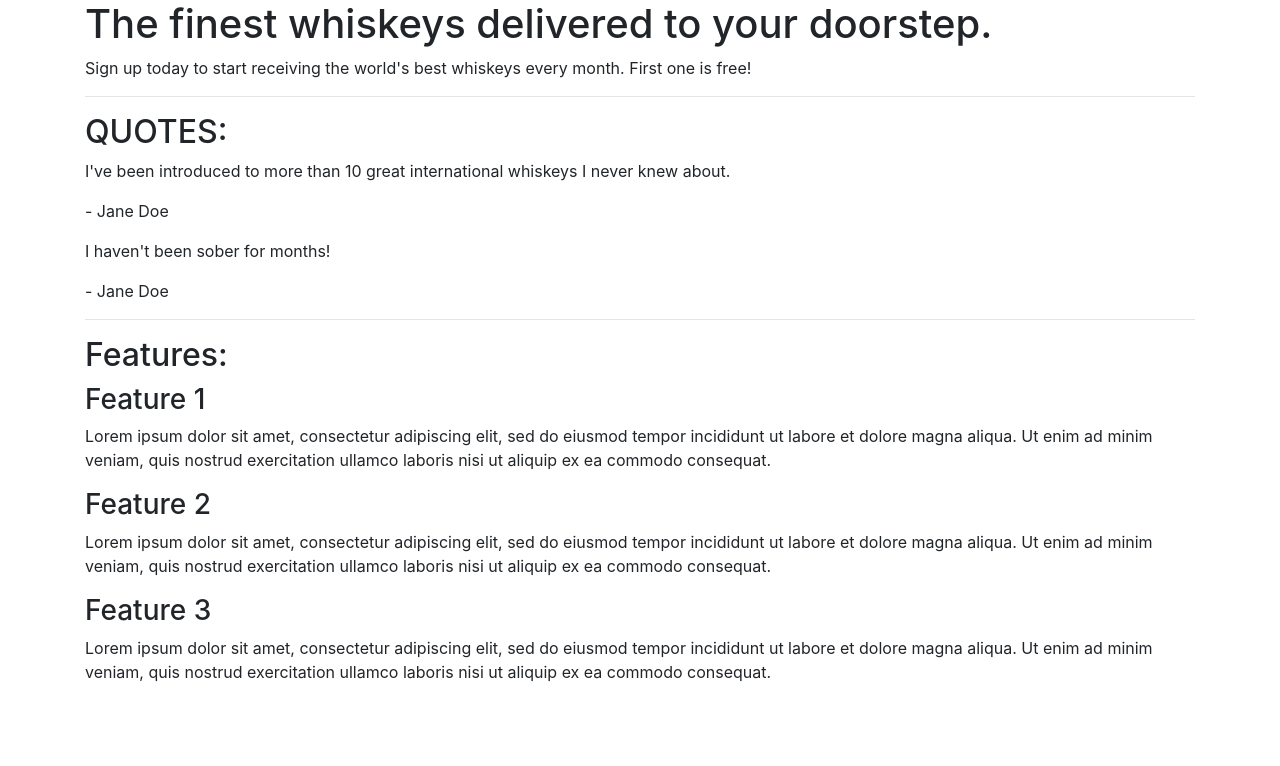
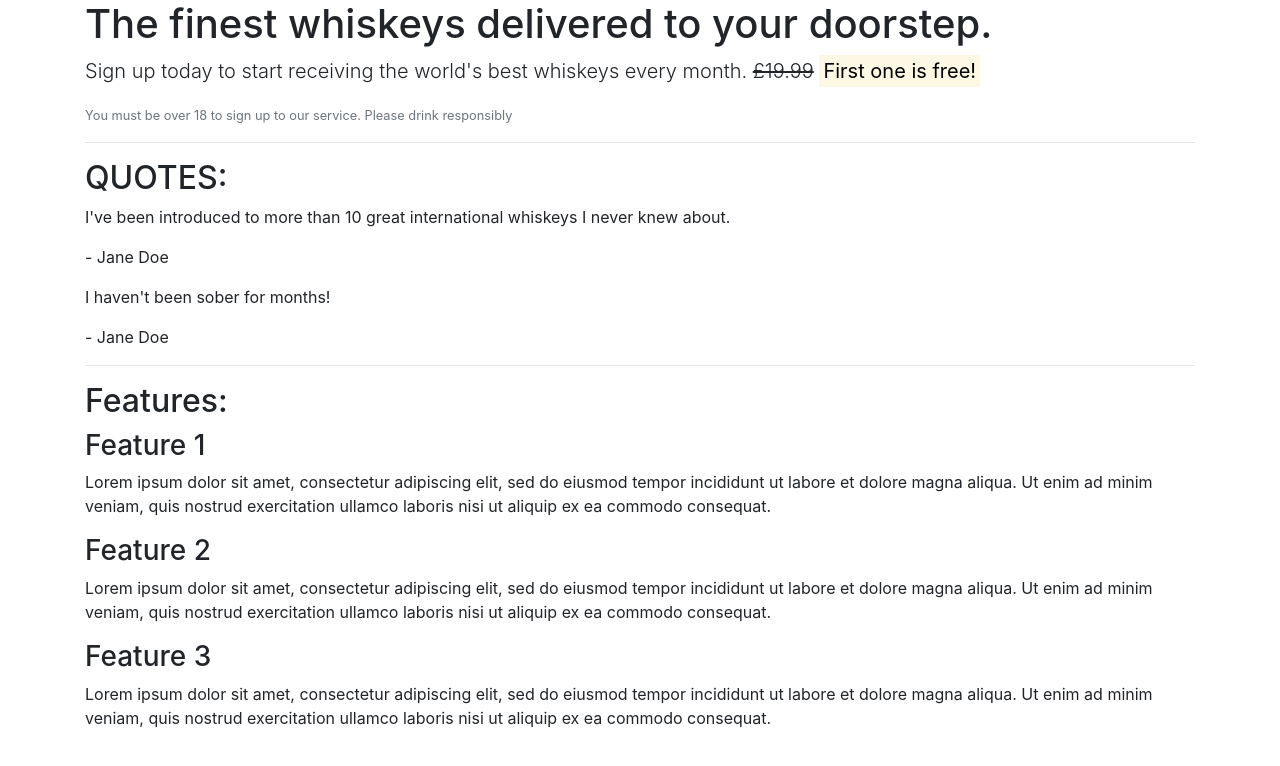
Before and after one commit to Yahya-H-Mohamed/Bootstrap-Practice-Whiskey-Page, a plain HTML site: page index.html in a window 1280 px wide. Drawn offline with nearby package versions, Linux system fonts and the light colour scheme.

Commit message:
add bootstrap styles to the callout section

```diff
--- a/index.html
+++ b/index.html
@@ -1,9 +1,8 @@
 <!DOCTYPE html>
 <html lang="en-us">
-
 <head>
     <meta charset="utf-8">
-
+    <meta name="viewport" content="width=device-width, initial-scale=1.0">
     <title>Whiskey Drop | Taste a new whiskey every month</title>
     <link rel="stylesheet" href="https://maxcdn.bootstrapcdn.com/bootstrap/4.1.3/css/bootstrap.min.css">
 </head>
@@ -13,7 +12,8 @@
         <!-- Callout -->
         <section class="callout">
             <h1>The finest whiskeys delivered to your doorstep.</h1>
-            <p>Sign up today to start receiving the world's best whiskeys every month. First one is free!</p>
+            <p class="lead">Sign up today to start receiving the world's best whiskeys every month. <s>£19.99</s> <strong><mark>First one is free!</mark></strong></p>
+            <p class="text-muted"><small>You must be over 18 to sign up to our service. Please drink responsibly</small></p>
         </section>
         <!-- /.callout -->
         <hr>
```
